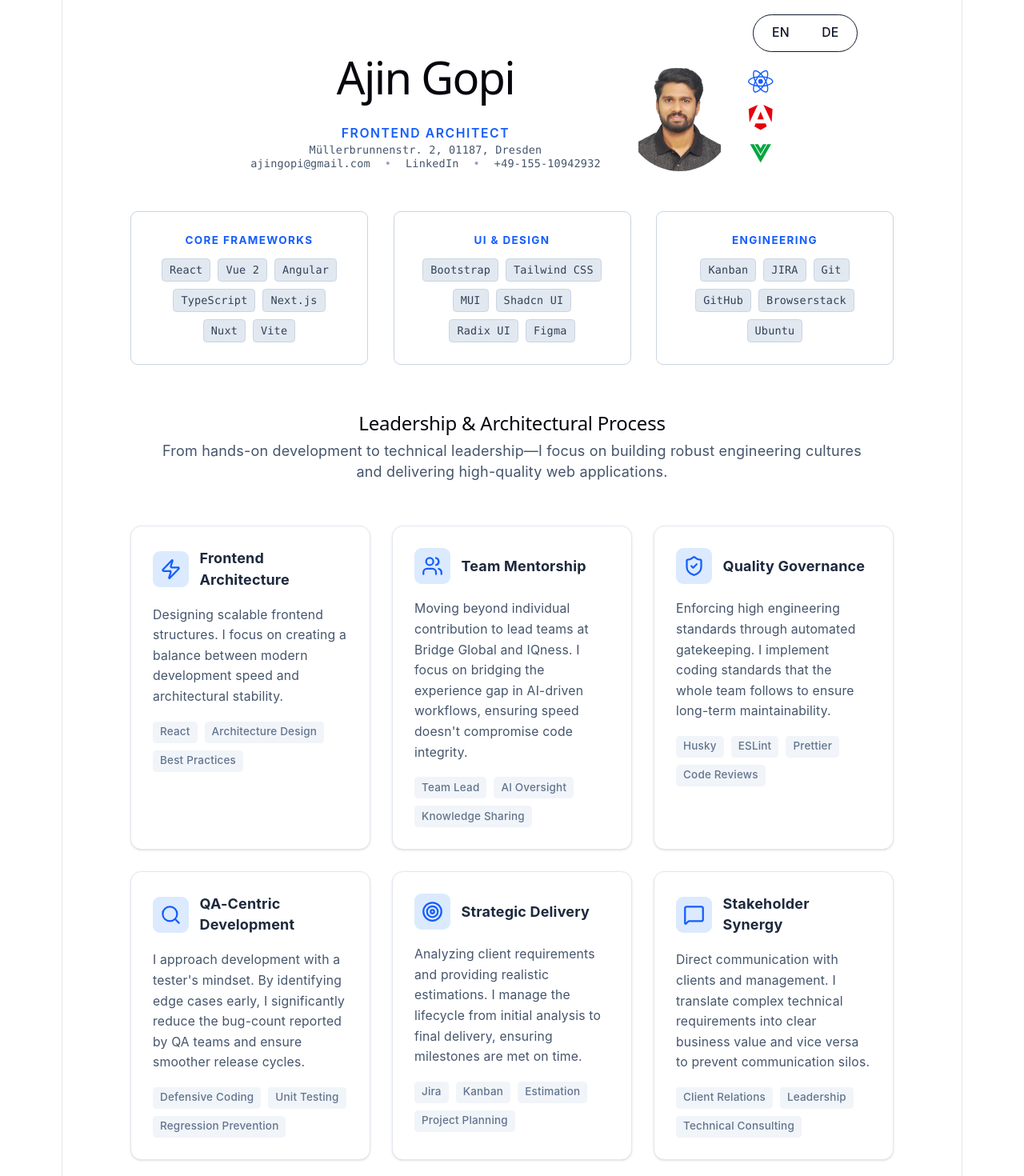
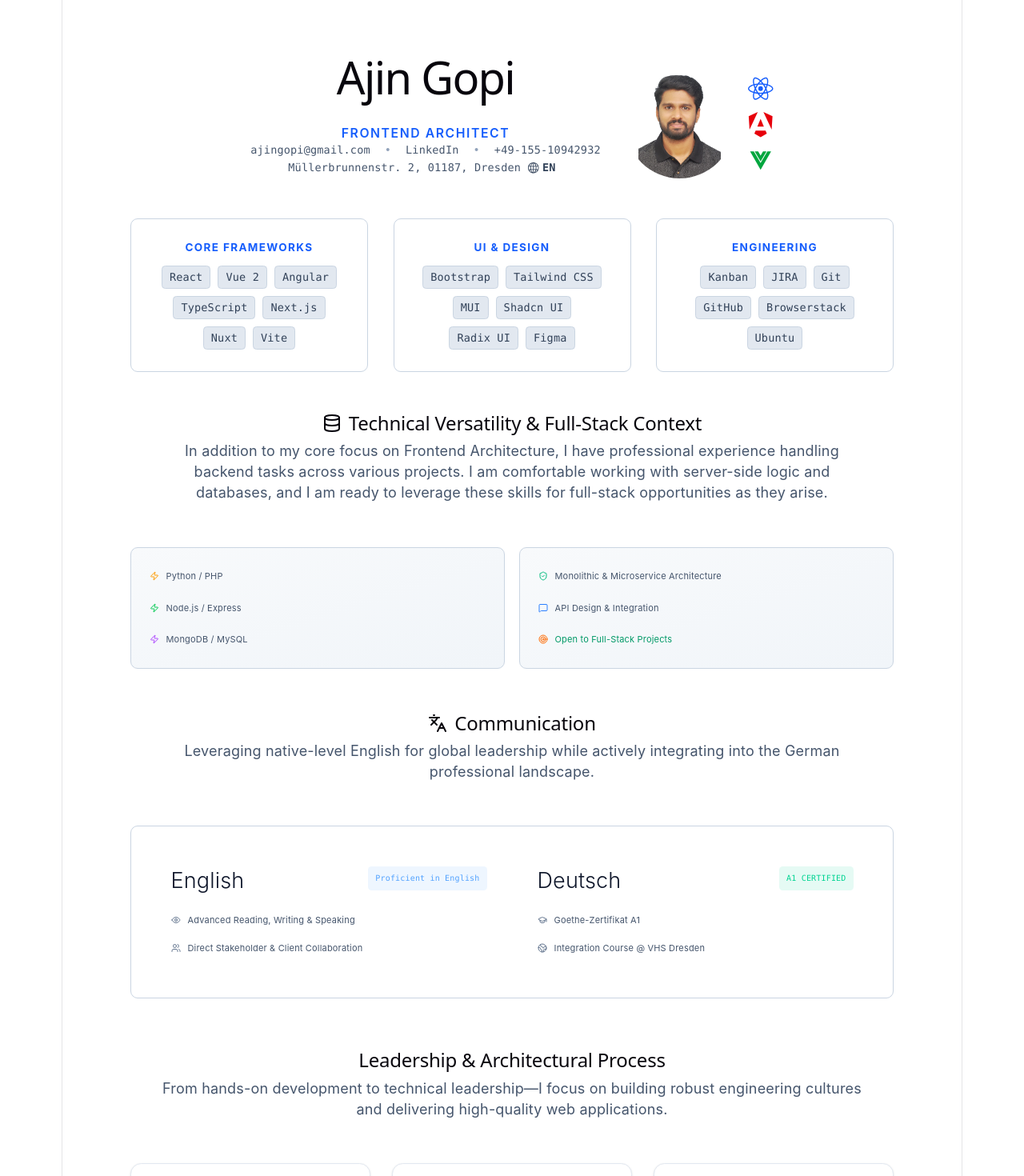
Before and after one commit to ajingopi/ajingopi-portfolio, a React (Vite) app: page / in a window 1280 px wide. Shown: the top 1470 px of the page at 80% size. Built offline with nearby package versions, Linux system fonts and the light colour scheme.

Commit message:
Backend info, Languages info

```diff
--- a/src/App.jsx
+++ b/src/App.jsx
@@ -1,16 +1,21 @@
 import profilePic from './assets/profile.png';
 import { SiAngular, SiReact } from "react-icons/si";
+import { SlGlobe } from "react-icons/sl";
 import { BiLogoVuejs } from "react-icons/bi";
+
 import {
   Users,
   ShieldCheck,
   Target,
-  Zap,
   MessageSquare,
-  Search
+  Search,
+  Globe2,
+  GraduationCap,
+  Languages,
+  Database,
+  Zap
 } from 'lucide-react';
 import { useState } from 'react';
-
 
 const translations = {
   EN: {
@@ -18,8 +23,20 @@
     coreFrameworks: "Core Frameworks",
     uiDesign: "UI & Design",
     engineering: "Engineering",
+    backendTitle: "Technical Versatility & Full-Stack Context",
+    backendDesc: "In addition to my core focus on Frontend Architecture, I have professional experience handling backend tasks across various projects. I am comfortable working with server-side logic and databases, and I am ready to leverage these skills for full-stack opportunities as they arise.",
     leadershipTitle: "Leadership & Architectural Process",
     leadershipDesc: "From hands-on development to technical leadership—I focus on building robust engineering cultures and delivering high-quality web applications.",
+    communicationTitle: "Communication",
+    communicationDesc: "Leveraging native-level English for global leadership while actively integrating into the German professional landscape.",
+    englishTitle: "English",
+    englishTag: "Proficient in English",
+    englishSkill1: "Advanced Reading, Writing & Speaking",
+    englishSkill2: "Direct Stakeholder & Client Collaboration",
+    deutschTitle: "Deutsch",
+    deutschTag: "A1 CERTIFIED",
+    deutschCert: "Goethe-Zertifikat A1",
+    deutschCourse: "Integration Course @ VHS Dresden",
     pillars: [
       {
         icon: Zap,
@@ -104,8 +121,20 @@
     coreFrameworks: "Kern-Frameworks",
     uiDesign: "UI & Design",
     engineering: "Ingenieurwesen",
+    backendTitle: "Technische Vielseitigkeit & Full-Stack-Kontext",
+    backendDesc: "Zusätzlich zu meinem Kernfokus auf Frontend-Architektur habe ich berufliche Erfahrung in der Bearbeitung von Backend-Aufgaben in verschiedenen Projekten. Ich bin komfortabel mit serverseitiger Logik und Datenbanken und bin bereit, diese Fähigkeiten für Full-Stack-Möglichkeiten zu nutzen.",
     leadershipTitle: "Führung & Architekturprozess",
     leadershipDesc: "Von der praktischen Entwicklung zur technischen Führung – ich konzentriere mich auf den Aufbau robuster Engineering-Kulturen und die Bereitstellung hochwertiger Webanwendungen.",
+    communicationTitle: "Kommunikation",
+    communicationDesc: "Meine native englische Sprachkompetenz für globale Führung nutzen, während ich mich aktiv in die deutsche Fachlandschaft integriere.",
+    englishTitle: "Englisch",
+    englishTag: "Fortgeschrittene Englischkenntnisse",
+    englishSkill1: "Fortgeschrittene Text-, Schreib- und Sprachfertigkeit",
+    englishSkill2: "Direkte Zusammenarbeit mit Stakeholdern & Kunden",
+    deutschTitle: "Deutsch",
+    deutschTag: "A1 ZERTIFIZIERT",
+    deutschCert: "Goethe-Zertifikat A1",
+    deutschCourse: "Integrationskurs @ VHS Dresden",
     pillars: [
       {
         icon: Zap,
@@ -208,6 +237,121 @@
   </div>
 );
 
+const LanguageStatus = ({ lang }) => {
+  const t = translations[lang];
+  return (
+    <section className="mt-4 mb-12">
+      <div className="text-center mb-12">
+        <h2 className="text-3xl md:text-4xl font-bold text-slate-900 dark:text-white mb-4 flex items-center justify-center gap-2">
+          <Languages size={24} /> {t.communicationTitle}
+        </h2>
+        <p className="text-slate-600 dark:text-slate-400 mx-auto px-8">
+          {t.communicationDesc}
+        </p>
+      </div>
+      <div className="border border-slate-300 dark:border-slate-700 rounded-lg p-6 bg-white dark:bg-slate-800 hover:shadow-md transition-shadow">
+        <div className="flex flex-wrap gap-4 w-full md:w-auto justify-center">
+
+          {/* English - Professional */}
+          <div className="flex-1 min-w-[200px] p-5 bg-white dark:bg-slate-800 dark:border-slate-700 rounded-lg hover:shadow-md transition-shadow">
+            <div className="flex justify-between items-start mb-4">
+              <span className="text-2xl font-light text-slate-900 dark:text-white">{t.englishTitle}</span>
+              <span className="text-[10px] font-mono text-blue-400 bg-blue-400/10 px-2 py-0.5 rounded">{t.englishTag}</span>
+            </div>
+            <div className="space-y-2">
+              <div className="flex items-center gap-2 text-[11px] text-slate-600 dark:text-slate-300">
+                <div className="text-slate-500 group-hover:text-blue-400 transition-colors">
+                  <svg xmlns="http://www.w3.org/2000/svg" width="12" height="12" viewBox="0 0 24 24" fill="none" stroke="currentColor" strokeWidth="2" strokeLinecap="round" strokeLinejoin="round"><path d="M2 12s3-7 10-7 10 7 10 7-3 7-10 7-10-7-10-7Z"/><circle cx="12" cy="12" r="3"/></svg>
+                </div>
+                <span>{t.englishSkill1}</span>
+              </div>
+              <div className="flex items-center gap-2 text-[11px] text-slate-600 dark:text-slate-300">
+                <div className="text-slate-500 group-hover:text-blue-400 transition-colors">
+                  <svg xmlns="http://www.w3.org/2000/svg" width="12" height="12" viewBox="0 0 24 24" fill="none" stroke="currentColor" strokeWidth="2" strokeLinecap="round" strokeLinejoin="round"><path d="M16 21v-2a4 4 0 0 0-4-4H6a4 4 0 0 0-4 4 v2"/><circle cx="9" cy="7" r="4"/><path d="M22 21v-2a4 4 0 0 0-3-3.87"/><path d="M16 3.13a4 4 0 0 1 0 7.75"/></svg>
+                </div>
+                <span>{t.englishSkill2}</span>
+              </div>
+            </div>
+          </div>
+
+          {/* German - Strategic Learning */}
+          <div className="flex-1 min-w-[200px] p-5 bg-white dark:bg-slate-800 dark:border-slate-700 rounded-lg hover:shadow-md transition-shadow">
+            <div className="flex justify-between items-start mb-4">
+              <span className="text-2xl font-light text-slate-900 dark:text-white">{t.deutschTitle}</span>
+              <span className="text-[10px] font-mono text-emerald-400 bg-emerald-400/10 px-2 py-0.5 rounded">{t.deutschTag}</span>
+            </div>
+            <div className="space-y-2">
+              <div className="flex items-center gap-2 text-[11px] text-slate-600 dark:text-slate-300">
+                <GraduationCap size={12} className="text-slate-500" />
+                <span>{t.deutschCert}</span>
+              </div>
+              <div className="flex items-center gap-2 text-[11px] text-slate-600 dark:text-slate-300">
+                <Globe2 size={12} className="text-slate-500" />
+                <span>{t.deutschCourse}</span>
+              </div>
+            </div>
+          </div>
+
+        </div>
+      </div>
+    </section>
+  );
+}
+
+const BackendContext = ({ lang }) => {
+  const t = translations[lang];
+  return (
+    <section className="mt-4 mb-12">
+      <div className="text-center mb-12">
+        <h2 className="text-2xl md:text-4xl font-bold text-slate-900 dark:text-white mb-4 flex items-center justify-center gap-2 flex-wrap">
+          <Database size={24} className="flex-shrink-0" /> <span>{t.backendTitle}</span>
+        </h2>
+        <p className="text-slate-600 dark:text-slate-400 mx-auto px-8">
+          {t.backendDesc}
+        </p>
+      </div>
+      <div className="flex flex-wrap gap-4 w-full md:w-auto justify-center">
+
+          {/* Past Experience - Left Side */}
+          <div className="flex-1 min-w-[200px] p-5 bg-gradient-to-br from-slate-50 to-slate-100 dark:from-slate-800 dark:to-slate-700 border border-slate-300 dark:border-slate-600 rounded-lg hover:shadow-lg transition-all duration-300 transform hover:-translate-y-1">
+            <div className="space-y-3">
+              <div className="flex items-center gap-2 text-[11px] text-slate-600 dark:text-slate-300">
+                <Zap size={12} className="text-amber-500" />
+                <span>Python / PHP</span>
+              </div>
+              <div className="flex items-center gap-2 text-[11px] text-slate-600 dark:text-slate-300">
+                <Zap size={12} className="text-green-500" />
+                <span>Node.js / Express</span>
+              </div>
+              <div className="flex items-center gap-2 text-[11px] text-slate-600 dark:text-slate-300">
+                <Zap size={12} className="text-purple-500" />
+                <span>MongoDB / MySQL</span>
+              </div>
+            </div>
+          </div>
+
+          {/* Future Opportunities - Right Side */}
+          <div className="flex-1 min-w-[200px] p-5 bg-gradient-to-br from-slate-50 to-slate-100 dark:from-slate-800 dark:to-slate-700 border border-slate-300 dark:border-slate-600 rounded-lg hover:shadow-lg transition-all duration-300 transform hover:-translate-y-1">
+            <div className="space-y-3">
+              <div className="flex items-center gap-2 text-[11px] text-slate-600 dark:text-slate-300">
+                <ShieldCheck size={12} className="text-emerald-500" />
+                <span>Monolithic & Microservice Architecture</span>
+              </div>
+              <div className="flex items-center gap-2 text-[11px] text-slate-600 dark:text-slate-300">
+                <MessageSquare size={12} className="text-blue-500" />
+                <span>API Design & Integration</span>
+              </div>
+              <div className="flex items-center gap-2 text-[11px] text-slate-600 dark:text-slate-300">
+                <Target size={12} className="text-orange-500" />
+                <span className="text-emerald-600">Open to Full-Stack Projects</span>
+              </div>
+            </div>
+          </div>
+        </div>
+    </section>
+  );
+}
+
 const LeadershipProcess = ({ lang }) => {
   const t = translations[lang];
   const pillars = t.pillars;
@@ -238,7 +382,7 @@
   </span>
 );
 
-const Header = ({ lang }) => (
+const Header = ({ lang, setLang }) => (
   <header className="mb-4 flex flex-col md:flex-row items-center md:items-end justify-center gap-4 md:gap-7">
     {/* Text Content */}
     <div className="text-center">
@@ -246,16 +390,26 @@
         Ajin Gopi
       </h1>
       <p className="text-xs md:text-sm text-blue-600 font-semibold uppercase tracking-widest mb-4">{translations[lang].role}</p>
-      <div className="flex flex-wrap justify-center gap-2 md:gap-4 text-xs text-slate-600 font-mono">
-        <span>Müllerbrunnenstr. 2, 01187, Dresden</span>
-      </div>
+
       <div className="flex flex-wrap justify-center gap-2 md:gap-4 text-xs text-slate-600 font-mono">
         <a href="mailto:ajingopi@gmail.com" className="hover:text-blue-600 transition-colors">ajingopi@gmail.com</a>
         <span className="text-slate-400">•</span>
         <a href="https://linkedin.com/in/ajingopi" className="hover:text-blue-600 transition-colors" target="_blank" rel="noopener noreferrer">LinkedIn</a>
         <span className="text-slate-400">•</span>
         <span>+49-155-10942932</span>
+      </div>
 
+      <div className="flex flex-wrap justify-center items-center text-xs text-slate-600 font-mono">
+        <span>Müllerbrunnenstr. 2, 01187, Dresden</span>
+        <button
+          type="button"
+          onClick={() => setLang(lang === "EN" ? "DE" : "EN")}
+          aria-label="Toggle language"
+          className="inline-flex items-center gap-1 px-2 py-1 font-semibold text-slate-700 dark:text-slate-300 transition hover:text-blue-600 dark:hover:text-blue-900 focus:outline-none focus-visible:none focus-visible:text-blue-600 cursor-pointer"
+        >
+          <SlGlobe className="h-3 w-3" />
+          <span>{lang}</span>
+        </button>
       </div>
     </div>
 
@@ -338,39 +492,17 @@
   return (
     <div className="min-h-screen bg-white dark:bg-slate-900 text-slate-900 dark:text-white font-sans selection:bg-blue-500/30">
       <div className="max-w-4xl mx-auto px-6 py-8 relative">
-        {/* Language Switcher */}
-        <div className="flex justify-end px-8 lg:px-16 pt-4 absolute top-0 right-0">
-          <div className="flex items-center gap-1 bg-secondary rounded-full p-1 border border-border">
-            <button
-              type="button"
-              onClick={() => setLang("EN")}
-              className={`px-4 py-1.5 rounded-full text-sm font-medium transition-all ${
-                lang === "EN"
-                  ? "bg-primary text-primary-foreground"
-                  : "text-muted-foreground hover:text-foreground"
-              }`}
-            >
-              EN
-            </button>
-            <button
-              type="button"
-              onClick={() => setLang("DE")}
-              className={`px-4 py-1.5 rounded-full text-sm font-medium transition-all ${
-                lang === "DE"
-                  ? "bg-primary text-primary-foreground"
-                  : "text-muted-foreground hover:text-foreground"
-              }`}
-            >
-              DE
-            </button>
-          </div>
-        </div>
+        {/* Language Switcher removed (now in header) */}
 
         {/* Header - With Profile Picture */}
-        <Header lang={lang} />
+        <Header lang={lang} setLang={setLang} />
 
         {/* Technical Stack - Grouped by Architecture */}
         <TechnicalStack lang={lang} />
+
+        <BackendContext lang={lang} />
+
+        <LanguageStatus lang={lang} />
 
         <LeadershipProcess lang={lang} />
 
```
